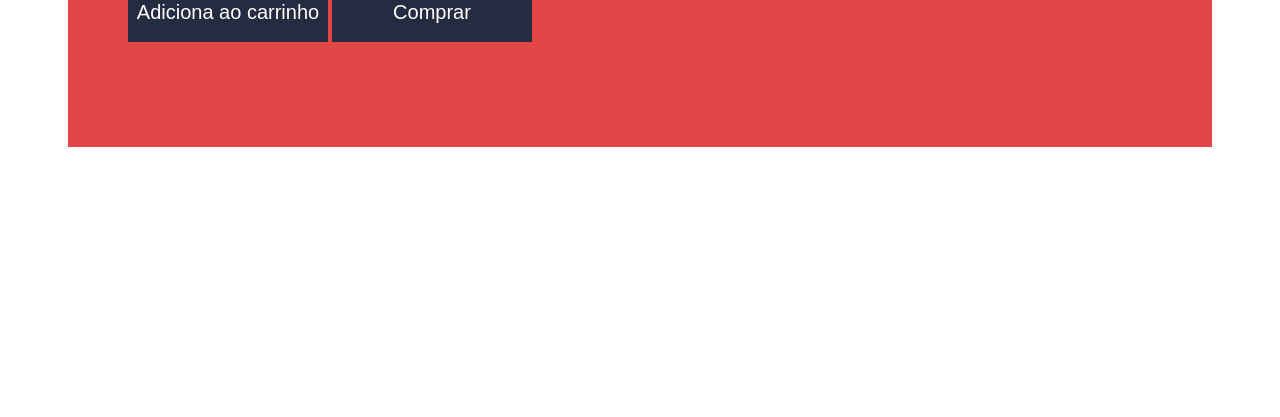
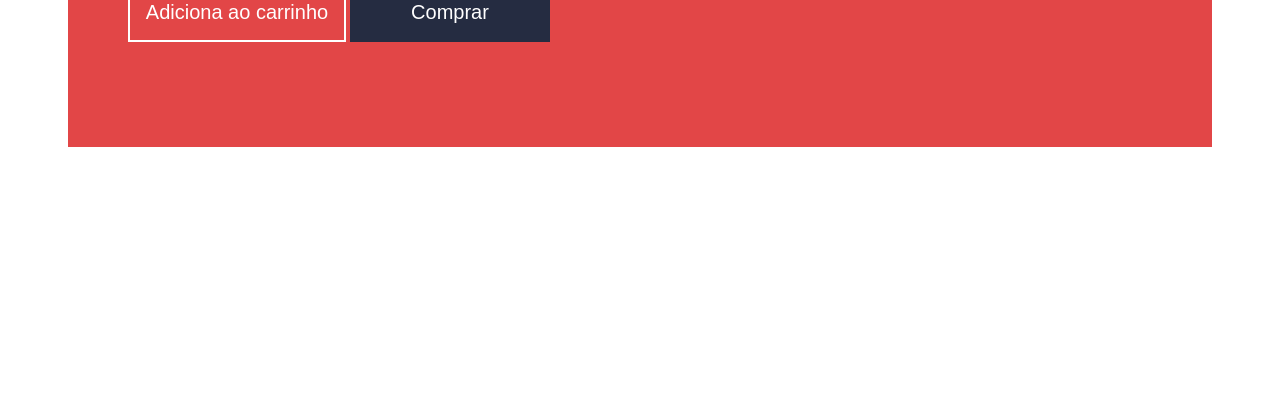
Before and after one commit to fpsaraiva/curso-do-front-ao-end, a plain HTML site: page projeto-loja-fone/index.html in a window 1280 px wide. Shown: the part 383-800 px from the top of the page. Drawn offline with Linux system fonts and the light colour scheme.

Commit message:
add cta button + properties

```diff
--- a/projeto-loja-fone/css/button-store.css
+++ b/projeto-loja-fone/css/button-store.css
@@ -3,7 +3,7 @@
     font-size: 20px;
     color: #FFFF;
     background-color: #252c41;
-    font-family: Arial, Helvetica, sans-serif;
+    font-family: Arial, "Roboto", sans-serif;
     width: 200px;
     height: 60px;
     line-height: 60px;
@@ -12,3 +12,18 @@
     text-align: center;
     text-decoration: none;
 }
+
+.button-store-second {
+    display: inline-block;
+    box-sizing: border-box;
+    font-family: Arial, "Roboto", sans-serif;
+    font-size: 20px;
+    color: #fff;
+    text-align: center;
+    text-decoration: none;
+    background-color: transparent;
+    border: 2px solid #fff;
+    width: 218px;
+    height: 60px;
+    line-height: 56px;
+}
--- a/projeto-loja-fone/index.html
+++ b/projeto-loja-fone/index.html
@@ -23,7 +23,7 @@
             </nav>
         </header>
 
-        <a class="button-store" href="comprar.html">Adiciona ao carrinho</a>
+        <a class="button-store-second" href="comprar.html">Adiciona ao carrinho</a>
         <a class="button-store" href="comprar.html">Comprar</a>
     </div>
 </body>
```
